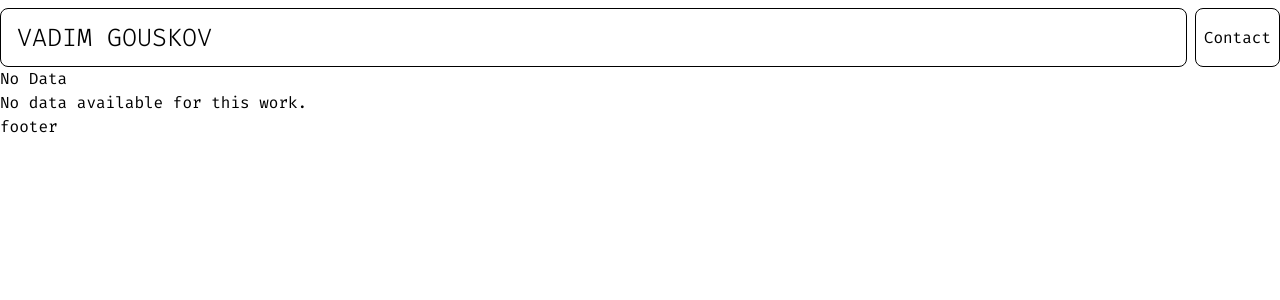
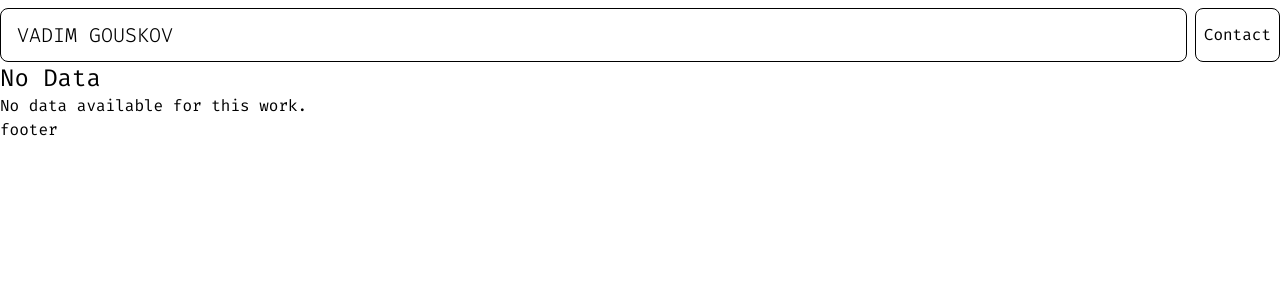
Before and after one commit to VadimGouskov/website, a Next.js app: page /work/no-data in a window 1280 px wide. Shown: the top 300 px of the page. Built offline with nearby package versions, Linux system fonts and the light colour scheme.

Commit message:
feat: basic markdown styling

```diff
--- /dev/null
+++ b/src/app/components/Markdown/Markdown.tsx
@@ -0,0 +1,10 @@
+import * as React from "react";
+import "./markdown.css";
+
+type MarkdownProps = {
+  children: React.ReactNode;
+};
+
+export const Markdown: React.FC<MarkdownProps> = ({ children }) => {
+  return <div className="markdown">{children}</div>;
+};
--- /dev/null
+++ b/src/app/components/Markdown/markdown.css
@@ -0,0 +1,11 @@
+@import "tailwindcss";
+
+.markdown {
+  h1 {
+    @apply text-2xl;
+  }
+
+  a {
+    @apply text-blue-500 underline underline-offset-4;
+  }
+}
--- a/src/app/work/[slug]/page.tsx
+++ b/src/app/work/[slug]/page.tsx
@@ -3,6 +3,7 @@
 import { getWork } from "../repo/getWork";
 import { Container } from "@/app/components/Container";
 import Link from "next/link";
+import { Markdown } from "@/app/components/Markdown/Markdown";
 type WorkPageProps = {
   params: { slug: string };
 };
@@ -30,7 +31,7 @@
           Work not found&nbsp;
           <Link
             href={"/"}
-            className="text-blue-900 underline underline-offset-5"
+            className="text-blue-900 underline underline-offset-4"
           >
             Check other works
           </Link>
@@ -43,11 +44,14 @@
     <main>
       <Container>
         {work.content && (
-          <div
-            dangerouslySetInnerHTML={{
-              __html: work.content,
-            }}
-          ></div>
+          <Markdown>
+            <div
+              className="markdown"
+              dangerouslySetInnerHTML={{
+                __html: work.content,
+              }}
+            ></div>
+          </Markdown>
         )}
       </Container>
     </main>
```
